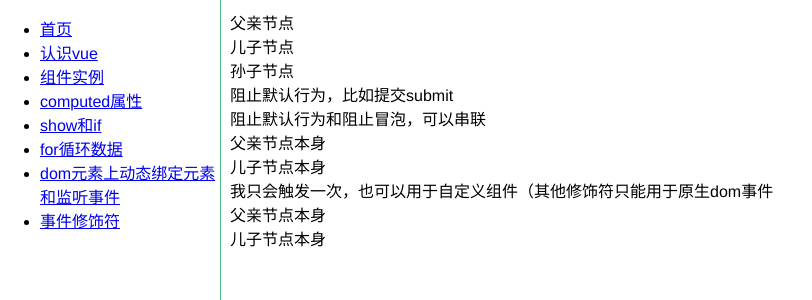
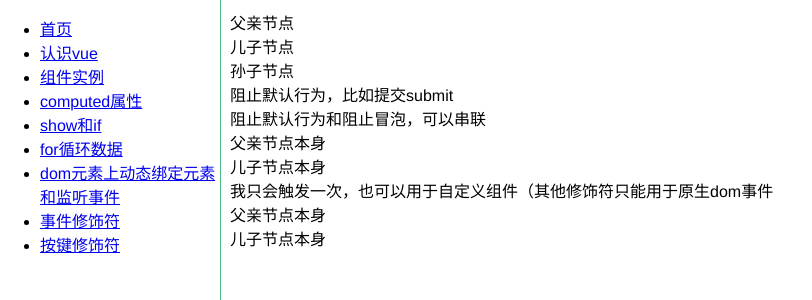
Before and after one commit to yokiyokiyoki/vue-component, a Vue app: page /#/modifier in a window 1280 px wide. Shown: the top 300 px of the page, without its empty margins (0-812 px from the left). Built offline with nearby package versions, Linux system fonts and the light colour scheme.

Commit message:
提交按键修饰符页面

```diff
--- a/src/App.vue
+++ b/src/App.vue
@@ -25,6 +25,9 @@
         </li>
         <li>
           <router-link to='/modifier'>事件修饰符</router-link>
+        </li>
+        <li>
+          <router-link to='/keyCode'>按键修饰符</router-link>
         </li>
       </ul>
     </nav>
--- /dev/null
+++ b/src/components/keyCode/index.js
@@ -0,0 +1,2 @@
+import KeyCode from './keyCode.vue'
+export default KeyCode
--- /dev/null
+++ b/src/components/keyCode/keyCode.vue
@@ -0,0 +1,10 @@
+<template>
+  <div class="keyCode"></div>
+</template>
+<script>
+    export default {
+      data() {
+        return {};
+      }
+    };
+</script>
--- a/src/router/index.js
+++ b/src/router/index.js
@@ -9,7 +9,7 @@ import ShowAndIf from '@/components/showAndIf'
 import ForTemplate from '@/components/for'
 import Bind from '@/components/bind'
 import Modifier from '@/components/modifier'
-
+import KeyCode from '@/components/keyCode'
 
 Vue.use(Router)
 
@@ -46,5 +46,9 @@ export default new Router({
     path: '/modifier',
     name: 'Modifier',
     component: Modifier
+  }, {
+    path: '/keyCode',
+    name: 'KeyCode',
+    component: KeyCode
   }]
 })
```
